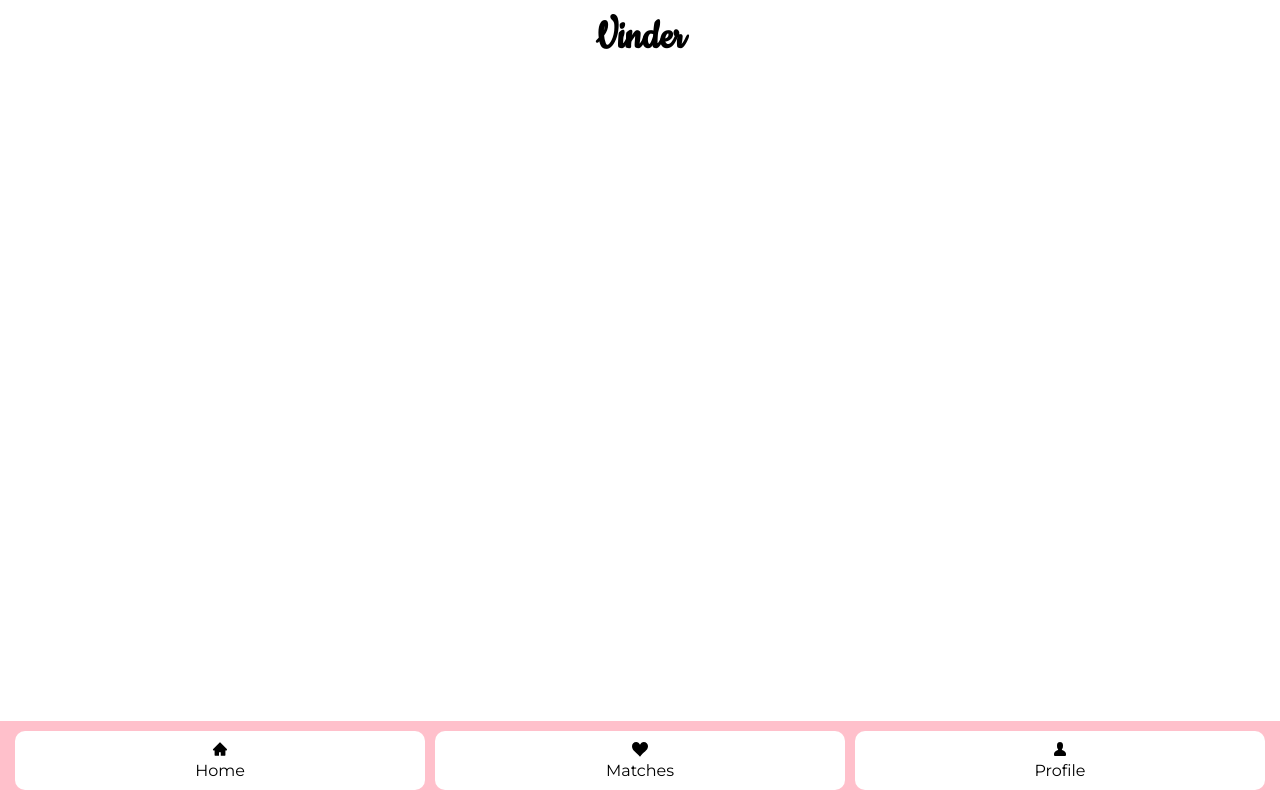
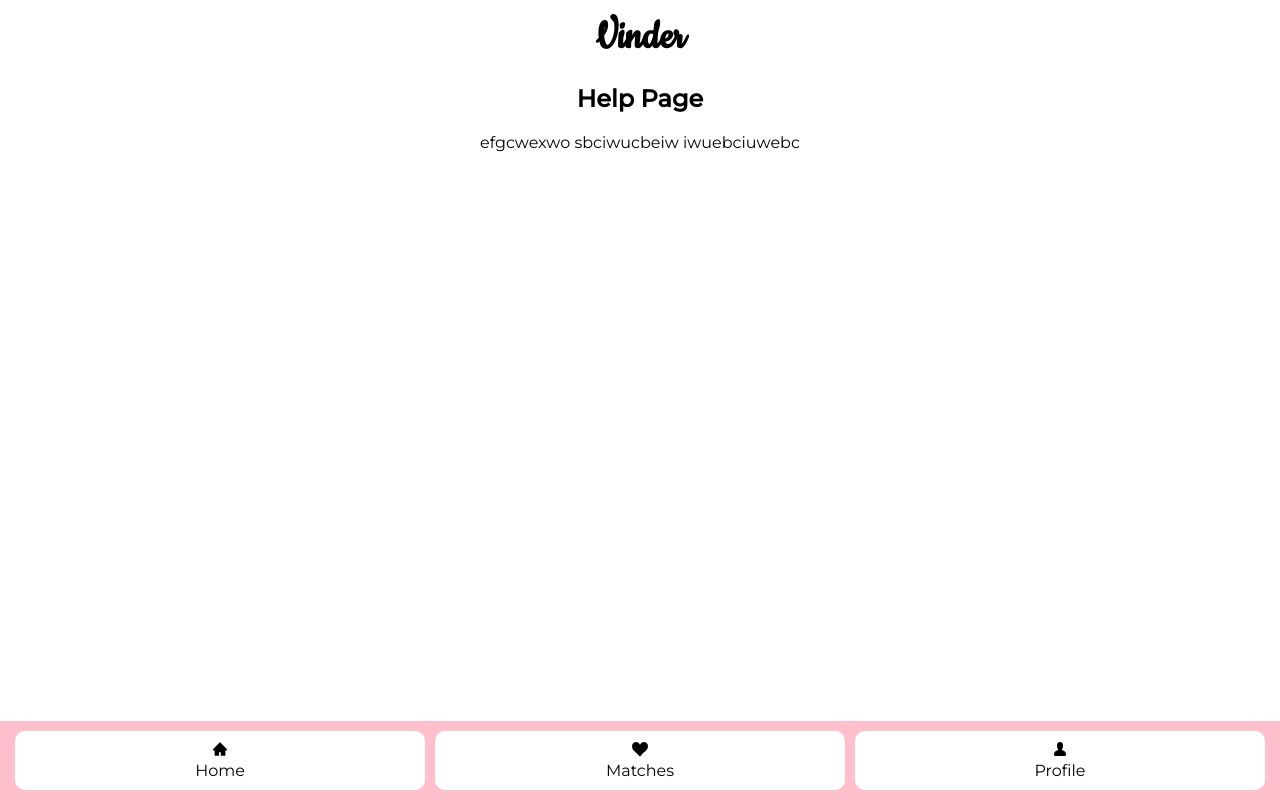
Before and after one commit to nls20/Dating_App_Frontend, a React (Create React App) app: page /helppage in a window 1280 px wide. Built offline with nearby package versions, Linux system fonts and the light colour scheme.

Commit message:
basic help page added

```diff
--- /dev/null
+++ b/src/components/Swiping/HelpPage.js
@@ -0,0 +1,11 @@
+const HelpPage = () => {
+
+    return (
+        <div>
+            <h1>Help Page</h1>
+            <p>efgcwexwo sbciwucbeiw iwuebciuwebc</p>
+        </div>
+    )
+}
+
+export default HelpPage;
--- a/src/containers/VinderContainer.js
+++ b/src/containers/VinderContainer.js
@@ -7,6 +7,7 @@ import ProfilePage from "../components/Profile/ProfilePage";
 import Chatroom from "../components/Conversation/Chatroom";
 import "./VinderContainer.css";
 import { RiQuestionLine, RiDeleteBin7Line } from "react-icons/ri";
+import HelpPage from "../components/Swiping/HelpPage";
 
 const VinderContainer = () => {
   const [name, setName] = useState("");
@@ -176,13 +177,19 @@ const VinderContainer = () => {
           <div id="header">
             <div id="spacer-div"/>
             <h1>Vinder </h1>
-            <div>{iconSelect()}</div>
+          <div>
+          <a href="/helppage">{iconSelect()}</a>
+          </div>
           </div>
           <div id="page-body">
             <Switch id="switch">
               <Route exact path="/">
                 <SwipingPage potentialMatches={potentialMatches} />
               </Route>
+
+            <Route path ="/helppage">
+              <HelpPage />
+            </Route>
 
               <Route exact path="/matches">
                 <MatchesPage matches={matches} />
```
Also changed, not shown: src/components/Swiping/HelpPage.css (added).
